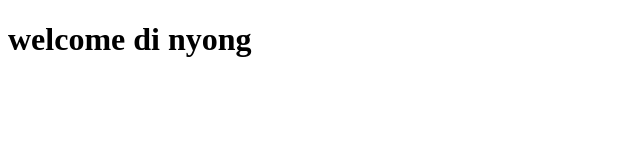
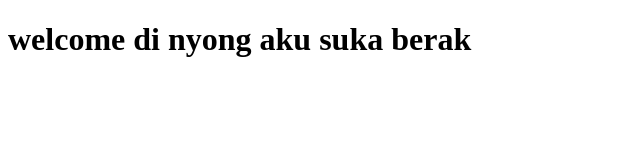
Before and after one commit to nyongg/latihan01, a plain HTML site: page index.html in a window 1280 px wide. Shown: the whole page, without its empty margins (0-640 px from the left). Drawn offline with Linux system fonts and the light colour scheme.

Commit message:
index.html

```diff
--- a/index.html
+++ b/index.html
@@ -6,6 +6,6 @@
     <title>nyong - css</title>
 </head>
 <body>
-    <h1>welcome di nyong</h1>
+    <h1>welcome di nyong aku suka berak</h1>
 </body>
 </html>
```
